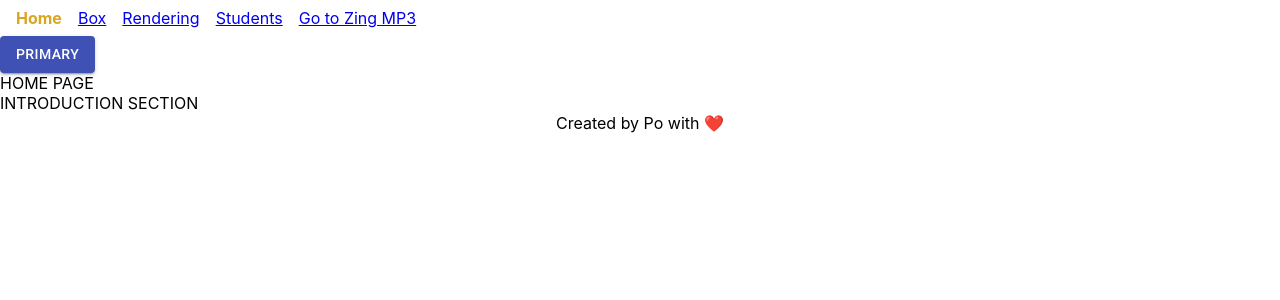
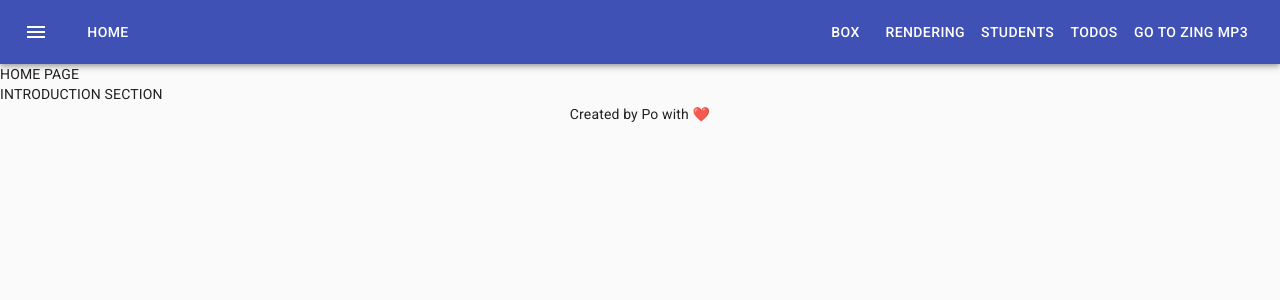
Before and after one commit to paulnguyen-mn/react-labs, a React (Create React App) app: page / in a window 1280 px wide. Shown: the top 300 px of the page. Built offline with nearby package versions, Linux system fonts and the light colour scheme.

Commit message:
09 - Material UI Header

```diff
--- a/package.json
+++ b/package.json
@@ -3,6 +3,8 @@
   "version": "0.1.0",
   "private": true,
   "dependencies": {
+    "@hookform/error-message": "^0.0.5",
+    "@hookform/resolvers": "^1.1.0",
     "@material-ui/core": "^4.11.1",
     "@material-ui/icons": "^4.9.1",
     "@testing-library/jest-dom": "^5.11.4",
@@ -13,9 +15,11 @@
     "prop-types": "^15.7.2",
     "react": "^17.0.1",
     "react-dom": "^17.0.1",
+    "react-hook-form": "^6.12.1",
     "react-router-dom": "^5.2.0",
     "react-scripts": "4.0.0",
-    "web-vitals": "^0.2.4"
+    "web-vitals": "^0.2.4",
+    "yup": "^0.31.0"
   },
   "scripts": {
     "start": "react-scripts start",
--- a/src/App.jsx
+++ b/src/App.jsx
@@ -1,4 +1,3 @@
-import { Button } from '@material-ui/core';
 import { Route, Switch } from 'react-router-dom';
 import './App.scss';
 import Header from './components/Header';
@@ -7,21 +6,19 @@ import HomePage from './features/Home';
 import MagicBoxFeature from './features/MagicBox';
 import RenderingFeature from './features/Rendering';
 import StudentFeature from './features/Student';
+import TodoFeature from './features/Todo';
 
 function App() {
   return (
     <div>
       <Header />
 
-      <Button variant="contained" color="primary">
-        Primary
-      </Button>
-
       <Switch>
         <Route exact path="/" component={HomePage} />
         <Route path="/box" component={MagicBoxFeature} />
         <Route path="/rendering" component={RenderingFeature} />
         <Route path="/students" component={StudentFeature} />
+        <Route path="/todos" component={TodoFeature} />
         <Route component={NotFound} />
       </Switch>
 
--- a/src/components/Header/index.jsx
+++ b/src/components/Header/index.jsx
@@ -1,37 +1,70 @@
+import AppBar from '@material-ui/core/AppBar';
+import Button from '@material-ui/core/Button';
+import IconButton from '@material-ui/core/IconButton';
+import { makeStyles } from '@material-ui/core/styles';
+import Toolbar from '@material-ui/core/Toolbar';
+import MenuIcon from '@material-ui/icons/Menu';
 import React from 'react';
 import { NavLink } from 'react-router-dom';
-import './Header.scss';
 
-function Header(props) {
+const useStyles = makeStyles((theme) => ({
+  root: {
+    flexGrow: 1,
+  },
+  menuButton: {
+    marginRight: theme.spacing(2),
+  },
+  title: {
+    flexGrow: 1,
+  },
+
+  link: {
+    color: 'white',
+    textDecoration: 'none',
+  },
+}));
+
+export default function Header() {
+  const classes = useStyles();
+
   return (
-    <div className="header">
-      <ul className="header__menu">
-        <li>
-          <NavLink exact to="/">
-            Home
+    <div className={classes.root}>
+      <AppBar position="static">
+        <Toolbar>
+          <IconButton edge="start" className={classes.menuButton} color="inherit" aria-label="menu">
+            <MenuIcon />
+          </IconButton>
+
+          <NavLink exact to="/" className={`${classes.title} ${classes.link}`}>
+            <Button color="inherit">Home</Button>
           </NavLink>
-        </li>
 
-        <li>
-          <NavLink to="/box">Box</NavLink>
-        </li>
+          <NavLink className={classes.link} to="/box">
+            <Button color="inherit">Box</Button>
+          </NavLink>
 
-        <li>
-          <NavLink to="/rendering">Rendering</NavLink>
-        </li>
+          <NavLink className={classes.link} to="/rendering">
+            <Button color="inherit">Rendering</Button>
+          </NavLink>
 
-        <li>
-          <NavLink to="/students">Students</NavLink>
-        </li>
+          <NavLink className={classes.link} to="/students">
+            <Button color="inherit">Students</Button>
+          </NavLink>
 
-        <li>
-          <a href="https://zingmp3.vn/" target="_blank" rel="noopener noreferrer">
-            Go to Zing MP3
+          <NavLink className={classes.link} to="/todos">
+            <Button color="inherit">Todos</Button>
+          </NavLink>
+
+          <a
+            className={classes.link}
+            href="https://zingmp3.vn/"
+            target="_blank"
+            rel="noopener noreferrer"
+          >
+            <Button color="inherit">Go to Zing MP3</Button>
           </a>
-        </li>
-      </ul>
+        </Toolbar>
+      </AppBar>
     </div>
   );
 }
-
-export default Header;
--- /dev/null
+++ b/src/features/Todo/components/TodoList/index.jsx
@@ -0,0 +1,42 @@
+import React from 'react';
+import PropTypes from 'prop-types';
+import { makeStyles } from '@material-ui/core';
+
+TodoList.propTypes = {
+  todoList: PropTypes.array,
+};
+
+TodoList.defaultProps = {
+  todoList: [],
+};
+
+const useStyles = makeStyles(() => ({
+  root: {
+    listStyleType: 'none',
+    padding: 0,
+  },
+
+  item: {
+    padding: '.5rem 1rem',
+    margin: '1rem 0',
+
+    border: '1px solid #ddd',
+    borderRadius: '4px',
+  },
+}));
+
+function TodoList({ todoList }) {
+  const classes = useStyles();
+
+  return (
+    <ul className={classes.root}>
+      {todoList.map((todo) => (
+        <li className={classes.item} key={todo.id}>
+          {todo.value}
+        </li>
+      ))}
+    </ul>
+  );
+}
+
+export default TodoList;
--- /dev/null
+++ b/src/features/Todo/index.jsx
@@ -0,0 +1,21 @@
+import { Container } from '@material-ui/core';
+import React, { useState } from 'react';
+import TodoList from './components/TodoList';
+
+TodoFeature.propTypes = {};
+
+function TodoFeature(props) {
+  const [todoList, setTodoList] = useState([
+    { id: '1', value: 'Eat' },
+    { id: '2', value: 'Code' },
+    { id: '3', value: 'Sleep' },
+  ]);
+
+  return (
+    <Container fixed>
+      <TodoList todoList={todoList} />
+    </Container>
+  );
+}
+
+export default TodoFeature;
--- a/src/index.js
+++ b/src/index.js
@@ -1,3 +1,4 @@
+import { CssBaseline } from '@material-ui/core';
 import React from 'react';
 import ReactDOM from 'react-dom';
 import { BrowserRouter } from 'react-router-dom';
@@ -8,6 +9,7 @@ import reportWebVitals from './reportWebVitals';
 ReactDOM.render(
   <React.StrictMode>
     <BrowserRouter>
+      <CssBaseline />
       <App />
     </BrowserRouter>
   </React.StrictMode>,
```
Also changed, not shown: 1 other file (tests, documents, lock files or other folders).
